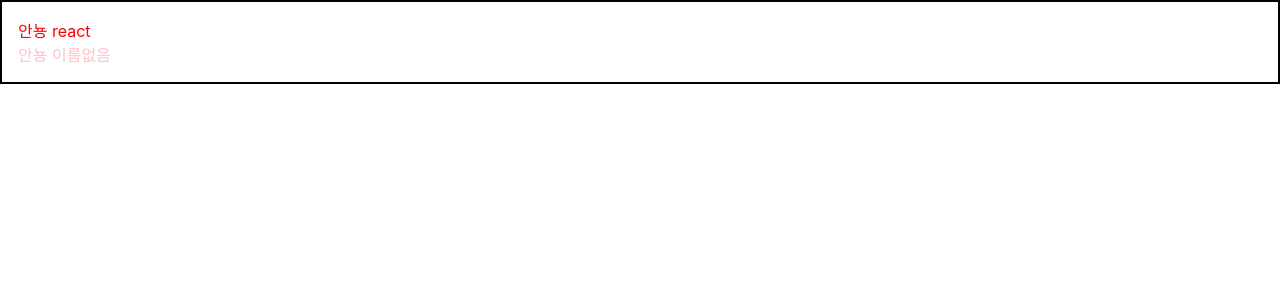
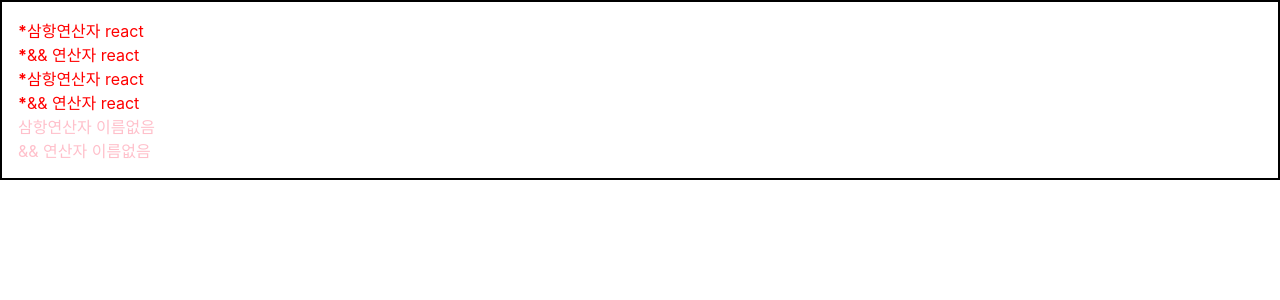
Before and after one commit to hi9900/today-i-learned, a React (Create React App) app in the folder React/벨로버트와_함께하는_모던리액트/begin-react/: page / in a window 1280 px wide. Shown: the top 300 px of the page. Built offline with nearby package versions, Linux system fonts and the light colour scheme.

Commit message:
Add: react 조건부렌더링

```diff
--- a/React/벨로버트와_함께하는_모던리액트/begin-react/src/App.js
+++ b/React/벨로버트와_함께하는_모던리액트/begin-react/src/App.js
@@ -6,7 +6,8 @@ function App() {
   return (
     <div>
       <Wrapper>
-        <Hello name="react" color="red" />
+        <Hello name="react" color="red" isSpecial={true} />
+        <Hello name="react" color="red" isSpecial />
         <Hello color="pink" />
       </Wrapper>
     </div>
--- a/React/벨로버트와_함께하는_모던리액트/begin-react/src/Hello.js
+++ b/React/벨로버트와_함께하는_모던리액트/begin-react/src/Hello.js
@@ -1,9 +1,16 @@
 import React from 'react'
 
-function Hello({ color, name }) {
+function Hello({ color, name, isSpecial }) {
   return (
     <>
-      <div style={{ color }}>안뇽 {name}</div>
+      <div style={{ color }}>
+        {isSpecial ? <b>*</b> : null}
+        삼항연산자 {name}
+      </div>
+      <div style={{ color }}>
+        {isSpecial && <b>*</b>}
+        && 연산자 {name}
+      </div>
     </>
   )
 }
```
Also changed, not shown: 1 other file (tests, documents, lock files or other folders).
